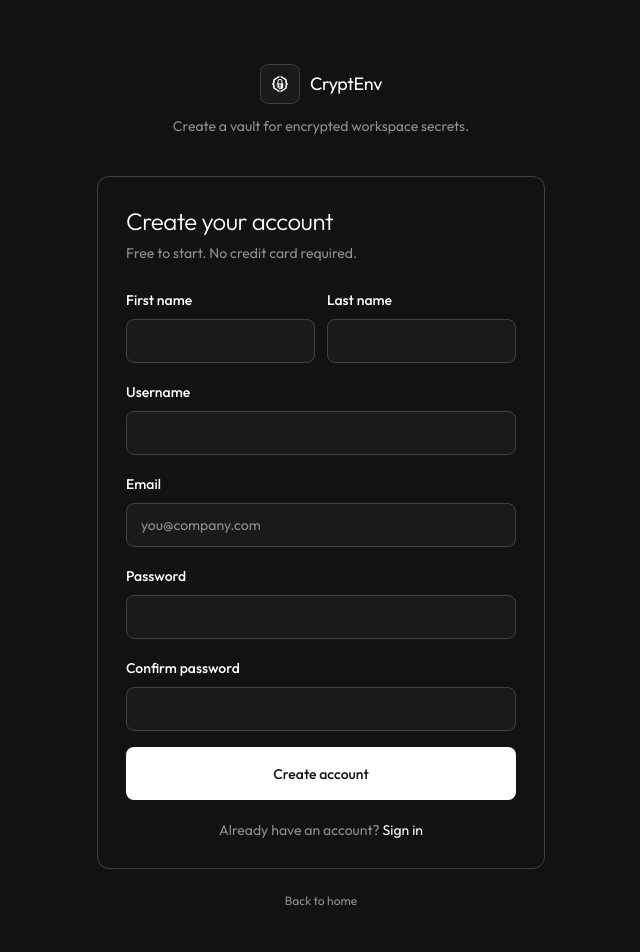
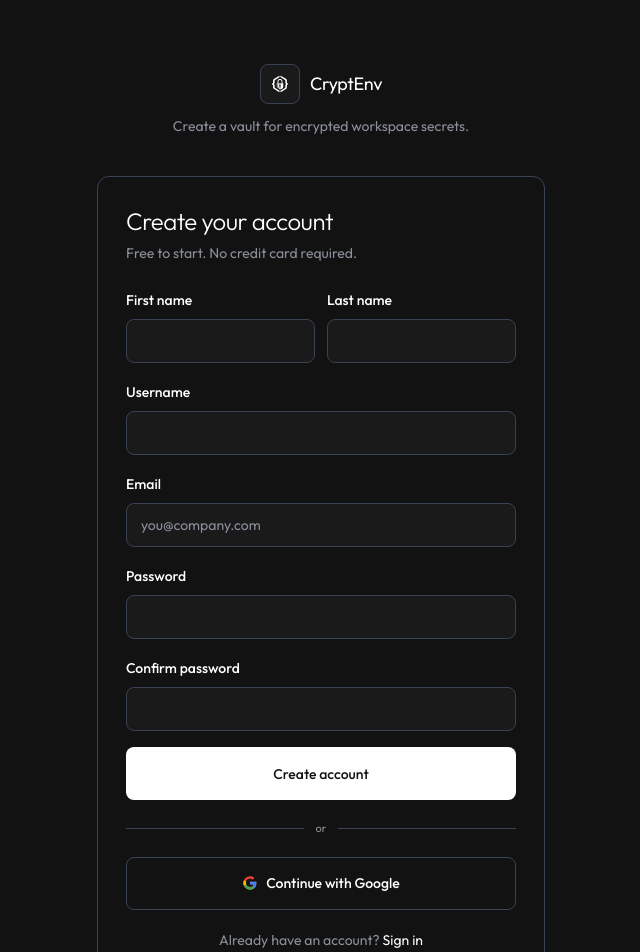
Before and after one commit to maheshshinde9100/CryptEnv, a React (Vite) app in the folder cryptenv-dashboard/: page /register in a window 1280 px wide. Shown: the top 952 px of the page, without its empty margins (319-959 px from the left). Built offline with nearby package versions, Linux system fonts and the light colour scheme; no server answers.

Commit message:
feat(dashboard): shared Google sign-in button on login and register
Both forms now render the same button, ask the backend for the consent URL, and
send the browser to Google. It stays visible but disabled with a hint when the
deployment has no Google credentials instead of silently disappearing.

```diff
--- /dev/null
+++ b/cryptenv-dashboard/src/components/GoogleAuthButton.jsx
@@ -0,0 +1,60 @@
+import { useState } from 'react'
+import { useQuery } from '@tanstack/react-query'
+import { authAPI } from '../lib/api'
+import { toast } from 'sonner'
+import { Button } from './ui/button'
+
+export function GoogleAuthButton({ action = 'sign in' }) {
+  const [loading, setLoading] = useState(false)
+
+  const { data: status } = useQuery({
+    queryKey: ['google-oauth-status'],
+    queryFn: () => authAPI.googleStatus().then((res) => res.data),
+    staleTime: 5 * 60 * 1000,
+    retry: false,
+  })
+
+  const configured = status?.configured !== false
+
+  const start = async () => {
+    setLoading(true)
+    try {
+      const response = await authAPI.googleAuthorize(window.location.origin)
+      window.location.assign(response.data.authorizationUrl)
+    } catch (error) {
+      toast.error(error.response?.data?.message || `Google ${action} is not available`)
+      setLoading(false)
+    }
+  }
+
+  return (
+    <>
+      <div className="my-5 flex items-center gap-3 text-[11px] text-muted-foreground">
+        <span className="h-px flex-1 bg-border" />
+        <span>or</span>
+        <span className="h-px flex-1 bg-border" />
+      </div>
+      <Button
+        type="button"
+        variant="outline"
+        className="h-[53px] w-full gap-2"
+        onClick={start}
+        disabled={!configured || loading}
+      >
+        <svg viewBox="0 0 24 24" className="h-4 w-4" aria-hidden="true">
+          <path fill="#EA4335" d="M12 10.2v3.9h5.5c-.24 1.25-1.7 3.7-5.5 3.7a6.1 6.1 0 0 1 0-12.2c1.9 0 3.2.8 3.9 1.5l2.7-2.6C16.9 2.9 14.7 2 12 2a10 10 0 1 0 0 20c5.8 0 9.6-4.1 9.6-9.8 0-.7-.1-1.2-.2-2H12z" />
+          <path fill="#4285F4" d="M21.6 12.2c0-.7-.1-1.2-.2-2H12v3.9h5.5a4.7 4.7 0 0 1-2 3.1l3.1 2.4c1.8-1.7 3-4.3 3-7.4z" />
+          <path fill="#34A853" d="M12 22c2.7 0 5-.9 6.6-2.4l-3.1-2.4c-.9.6-2 1-3.5 1a6.1 6.1 0 0 1-5.7-4.2H2.9l-.1.1A10 10 0 0 0 12 22z" />
+          <path fill="#FBBC05" d="M6.3 14a6.1 6.1 0 0 1 0-4L2.9 7.7A10 10 0 0 0 2 12c0 1.6.4 3 1 4.3l3.3-2.3z" />
+        </svg>
+        {loading ? 'Opening Google…' : 'Continue with Google'}
+      </Button>
+      {!configured && (
+        <p className="mt-2 text-[11px] leading-relaxed text-muted-foreground">
+          Google {action} needs <code className="text-foreground">GOOGLE_CLIENT_ID</code> and{' '}
+          <code className="text-foreground">GOOGLE_CLIENT_SECRET</code> on the backend.
+        </p>
+      )}
+    </>
+  )
+}
--- a/cryptenv-dashboard/src/pages/Login.jsx
+++ b/cryptenv-dashboard/src/pages/Login.jsx
@@ -1,6 +1,6 @@
 import { useEffect, useRef, useState } from 'react'
 import { useNavigate, Link, useSearchParams } from 'react-router-dom'
-import { useMutation, useQuery } from '@tanstack/react-query'
+import { useMutation } from '@tanstack/react-query'
 import { authAPI } from '../lib/api'
 import { toast } from 'sonner'
 import { Input } from '../components/ui/input'
@@ -8,6 +8,7 @@ import { Label } from '../components/ui/label'
 import { Button } from '../components/ui/button'
 import { Eye, EyeOff } from 'lucide-react'
 import { BrandLogo } from '../components/BrandLogo'
+import { GoogleAuthButton } from '../components/GoogleAuthButton'
 
 export function Login() {
   const navigate = useNavigate()
@@ -15,15 +16,7 @@ export function Login() {
   const [email, setEmail] = useState('')
   const [password, setPassword] = useState('')
   const [showPw, setShowPw] = useState(false)
-  const [googleLoading, setGoogleLoading] = useState(false)
   const resetToastShown = useRef(false)
-
-  const { data: googleStatus } = useQuery({
-    queryKey: ['google-oauth-status'],
-    queryFn: () => authAPI.googleStatus().then((res) => res.data),
-    staleTime: 5 * 60 * 1000,
-    retry: false,
-  })
 
   useEffect(() => {
     if (searchParams.get('reset') && !resetToastShown.current) {
@@ -55,17 +48,6 @@ export function Login() {
       }
     },
   })
-
-  const startGoogle = async () => {
-    setGoogleLoading(true)
-    try {
-      const response = await authAPI.googleAuthorize(window.location.origin)
-      window.location.assign(response.data.authorizationUrl)
-    } catch (error) {
-      toast.error(error.response?.data?.message || 'Google sign-in is not available')
-      setGoogleLoading(false)
-    }
-  }
 
   return (
     <div className="flex min-h-screen flex-col items-center justify-center bg-background px-4 py-16">
@@ -136,30 +118,7 @@ export function Login() {
             </Button>
           </form>
 
-          {googleStatus?.configured !== false && (
-            <>
-              <div className="my-5 flex items-center gap-3 text-[11px] text-muted-foreground">
-                <span className="h-px flex-1 bg-border" />
-                <span>or</span>
-                <span className="h-px flex-1 bg-border" />
-              </div>
-              <Button
-                type="button"
-                variant="outline"
-                className="h-[53px] w-full gap-2"
-                onClick={startGoogle}
-                disabled={googleLoading}
-              >
-                <svg viewBox="0 0 24 24" className="h-4 w-4" aria-hidden="true">
-                  <path fill="#EA4335" d="M12 10.2v3.9h5.5c-.24 1.25-1.7 3.7-5.5 3.7a6.1 6.1 0 0 1 0-12.2c1.9 0 3.2.8 3.9 1.5l2.7-2.6C16.9 2.9 14.7 2 12 2a10 10 0 1 0 0 20c5.8 0 9.6-4.1 9.6-9.8 0-.7-.1-1.2-.2-2H12z" />
-                  <path fill="#4285F4" d="M21.6 12.2c0-.7-.1-1.2-.2-2H12v3.9h5.5a4.7 4.7 0 0 1-2 3.1l3.1 2.4c1.8-1.7 3-4.3 3-7.4z" />
-                  <path fill="#34A853" d="M12 22c2.7 0 5-.9 6.6-2.4l-3.1-2.4c-.9.6-2 1-3.5 1a6.1 6.1 0 0 1-5.7-4.2H2.9l-.1.1A10 10 0 0 0 12 22z" />
-                  <path fill="#FBBC05" d="M6.3 14a6.1 6.1 0 0 1 0-4L2.9 7.7A10 10 0 0 0 2 12c0 1.6.4 3 1 4.3l3.3-2.3z" />
-                </svg>
-                {googleLoading ? 'Opening Google…' : 'Continue with Google'}
-              </Button>
-            </>
-          )}
+          <GoogleAuthButton />
 
           <p className="mt-5 text-center text-sm text-muted-foreground">
             New here?{' '}
--- a/cryptenv-dashboard/src/pages/Register.jsx
+++ b/cryptenv-dashboard/src/pages/Register.jsx
@@ -7,6 +7,7 @@ import { Input } from '../components/ui/input'
 import { Label } from '../components/ui/label'
 import { Button } from '../components/ui/button'
 import { BrandLogo } from '../components/BrandLogo'
+import { GoogleAuthButton } from '../components/GoogleAuthButton'
 
 export function Register() {
   const navigate = useNavigate()
@@ -159,6 +160,7 @@ export function Register() {
               {registerMutation.isPending ? 'Creating…' : 'Create account'}
             </Button>
           </form>
+          <GoogleAuthButton action="sign up" />
           <p className="mt-5 text-center text-sm text-muted-foreground">
             Already have an account?{' '}
             <Link to="/login" className="text-foreground hover:underline">
```
